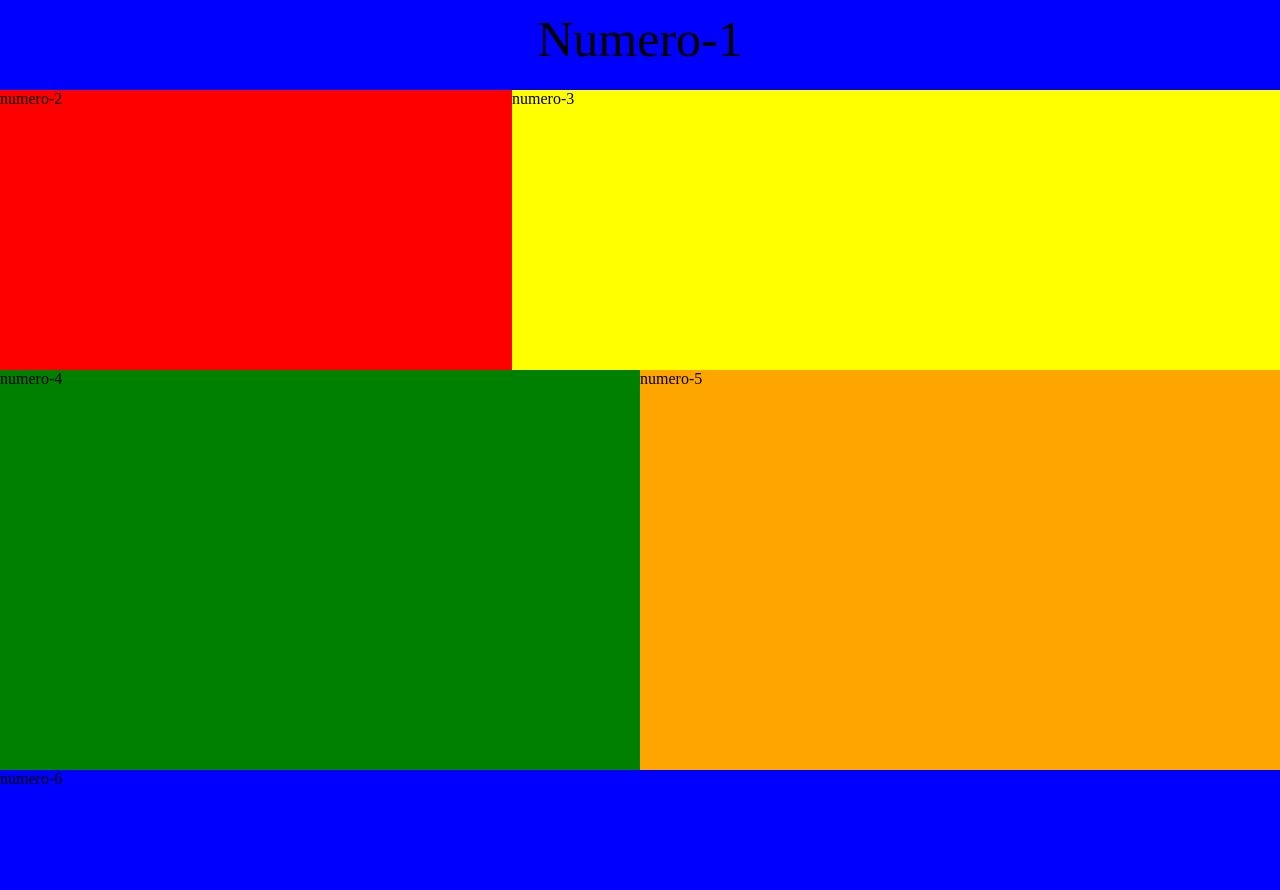
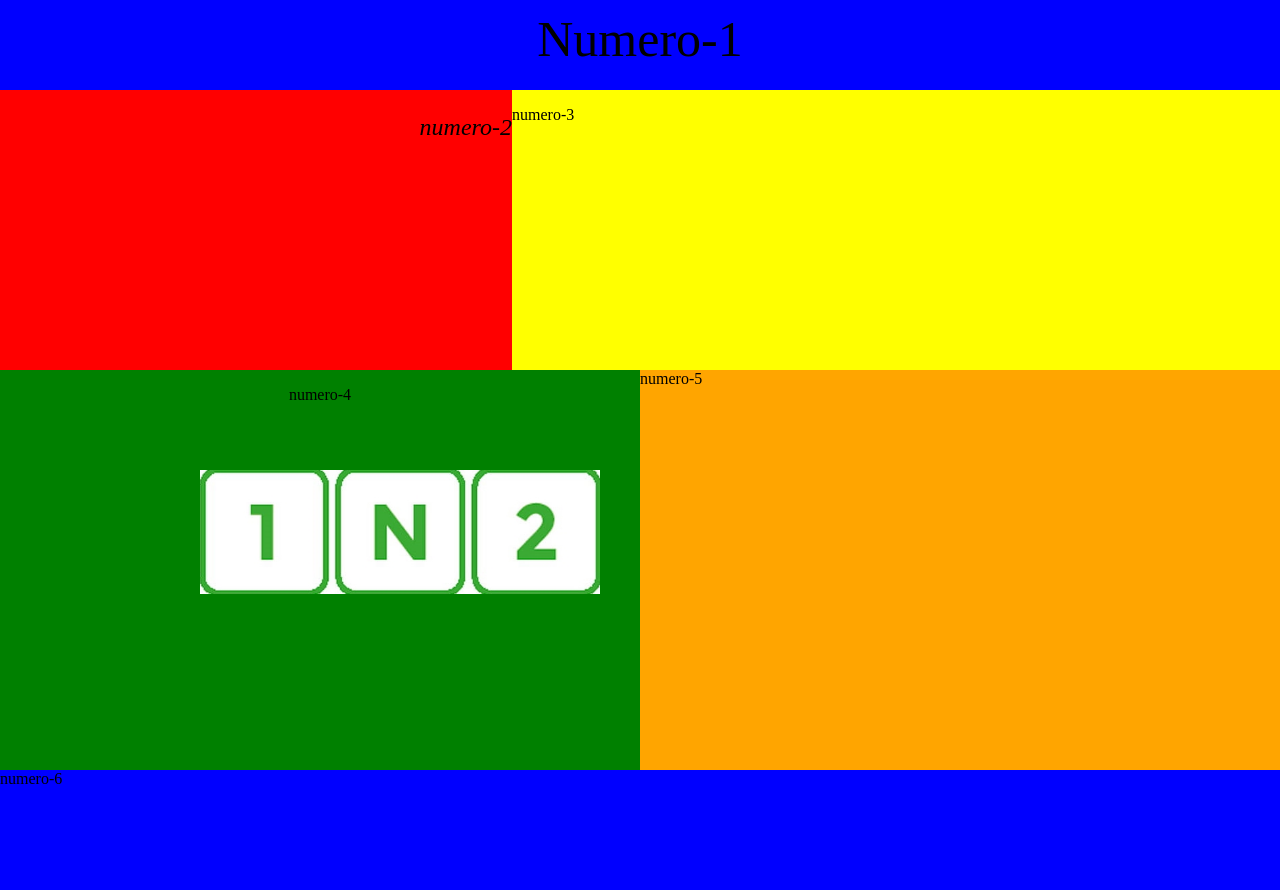
Before and after one commit to Jeremy-dev94/dossier.training, a plain HTML site: page training.html in a window 1280 px wide. Drawn offline with Linux system fonts and the light colour scheme.

Commit message:
entrainement

```diff
--- a/training.css
+++ b/training.css
@@ -12,7 +12,6 @@ html, body {
     text-align: center;
     padding-top: 10px;
     text-transform: capitalize;
-    text-shadow: 3px;
     font-size: 50px;
 }
 
@@ -22,6 +21,13 @@ html, body {
     float: left;
     height: 35%;
     width: 40%;
+}
+
+.para1 {
+    display: flex;
+    justify-content: end;
+    font-style: italic;
+    font-size: x-large;
 }
 
 .my-main {
@@ -40,6 +46,17 @@ html, body {
     width: 50%;
 }
 
+.para3 {
+    display: flex;
+    justify-content: center;
+}
+
+img {
+    position: absolute;
+    width: 400px;
+    padding: 50px 200px;
+}
+
 .my-section {
     background-color: orange;
     display: block;
--- a/training.html
+++ b/training.html
@@ -9,9 +9,17 @@
 </head>
 <body>
     <header class="my-header">numero-1</header>
-    <nav class="my-nav">numero-2</nav>
-    <main class="my-main">numero-3</main>
-    <aside class="my-aside">numero-4</aside>
+    <nav class="my-nav">
+      <p class="para1">numero-2</p>
+    </nav>
+    <main class="my-main">
+      <p class="para2">numero-3</p>
+
+    </main>
+    <aside class="my-aside">
+       <p class="para3">numero-4</p>
+       <img src="10763798.jpg" alt="une image">
+    </aside>
     <section class="my-section">numero-5</section>
     <footer class="my-footer">numero-6</footer>
 </body>
```
Also changed, not shown: 10763798.jpg (added).
